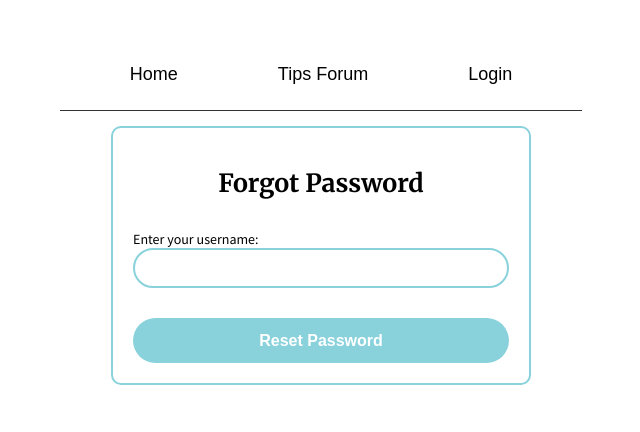
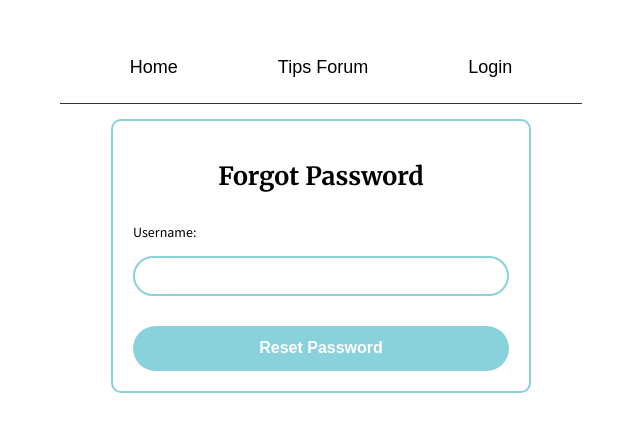
Before and after one commit to sun-dazer/Adventure-Journal, a React (Create React App) app in the folder frontend/: page /ForgotPassword in a window 1280 px wide. Shown: the part 188-620 px from the top of the page, without its empty margins (319-959 px from the left). Built offline with nearby package versions, Linux system fonts and the light colour scheme; a web font is replaced by a local one.

Commit message:
changed print display message for forgotPassword

```diff
--- a/frontend/src/Pages/ForgotPassword/forgotPassword.css
+++ b/frontend/src/Pages/ForgotPassword/forgotPassword.css
@@ -40,6 +40,7 @@
     color: #000000;
     padding: 10px 20px;
     outline: none;
+    margin-top: 15px;
 }
 
 .ForgotPassword button {
--- a/frontend/src/Pages/ForgotPassword/forgotPassword.js
+++ b/frontend/src/Pages/ForgotPassword/forgotPassword.js
@@ -17,7 +17,7 @@ const ForgotPassword = () => {
       {!submitted ? (
         <form onSubmit={handleSubmit}>
           <div>
-            <label htmlFor="username">Enter your username:</label>
+            <label htmlFor="username">Username:</label>
             <input
               type="text"
               id="username"
```
